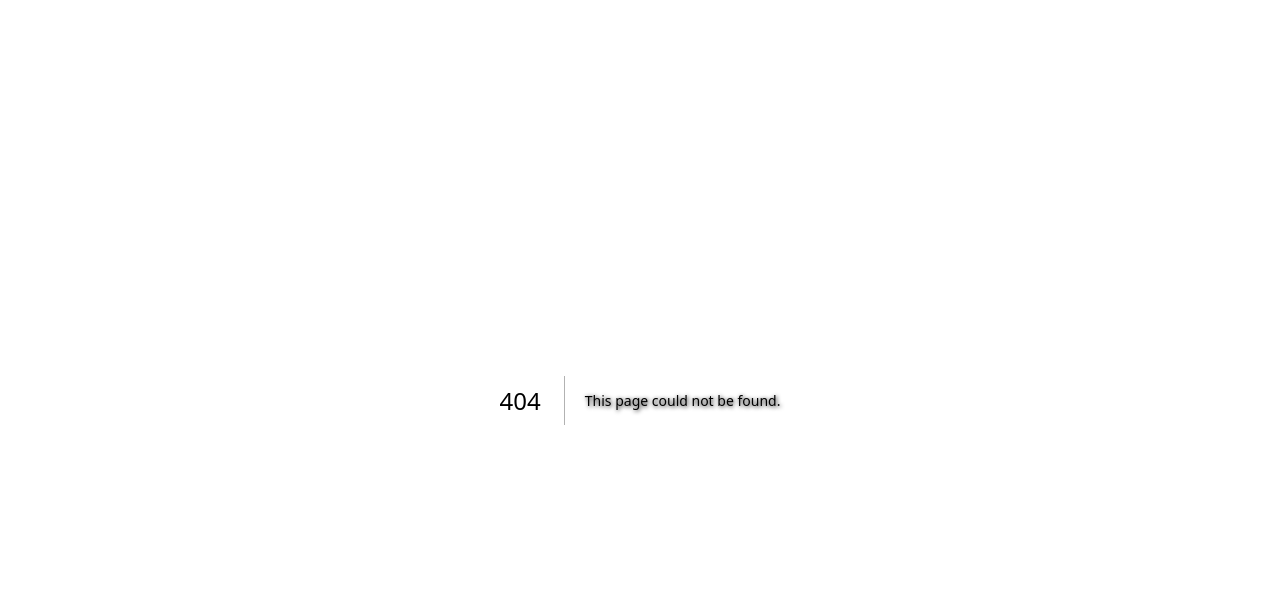
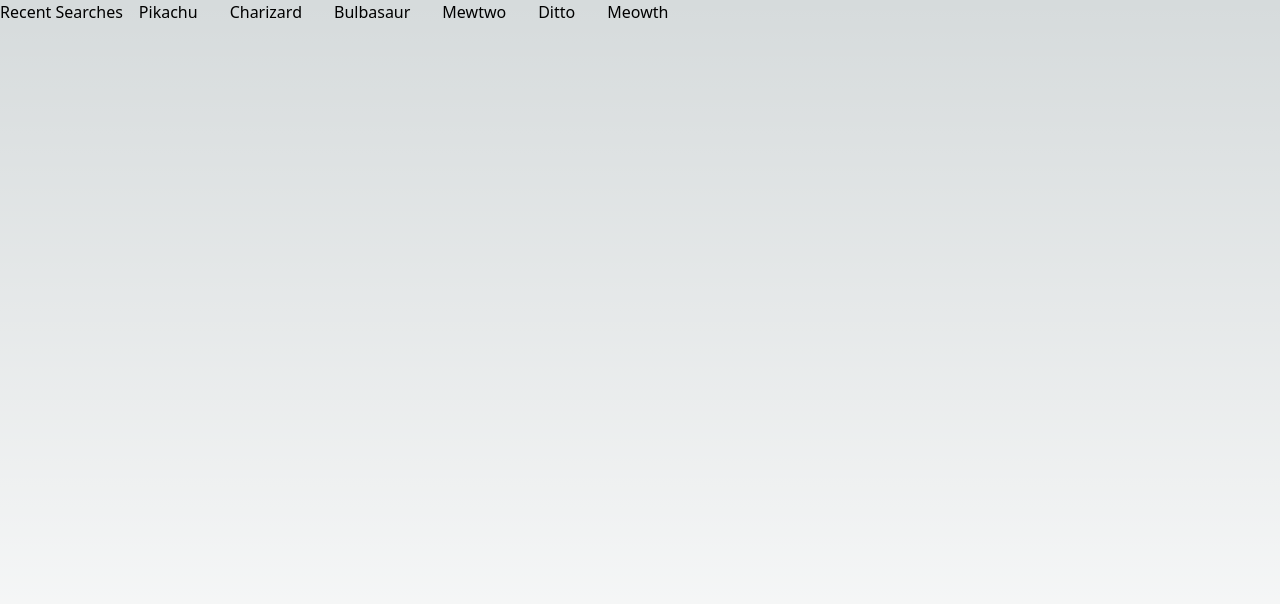
Before and after one commit to kmantan/personal-page, a Next.js app: page /apps/keenans-pokedex/RecentSearches in a window 1280 px wide. Before the commit this address had no page. Shown: the top 604 px of the page. Built offline with nearby package versions, Linux system fonts and the light colour scheme.

Commit message:
Started a recent searches component

```diff
--- a/src/pages/apps/keenans-pokedex/Pokedex.jsx
+++ b/src/pages/apps/keenans-pokedex/Pokedex.jsx
@@ -4,6 +4,7 @@ import Display from './Display.jsx';
 import Ditto from './../../../DefaultPokemon.js';
 import ScrollForMore from './../../../commonFunctionalities/ScrollForMore.jsx';
 import MovesDisplay from './MovesDisplay.jsx';
+import RecentSearches from './RecentSearches.jsx';
 
 
 
@@ -30,6 +31,7 @@ class KeenansPokedex extends React.Component {
       <div className="relative h-full flex flex-col items-center lg:w-1/3">
         <h2 className="h-1/6 flex items-center justify-center w-full">Keenan&apos;s Pokedex</h2>
         <Search updatePokemon={this.updatePokemon} className="h-5/6"/>
+        {/* <RecentSearches updatePokemon={this.updatePokemon}/> */}
         <div className="flex flex-row justify-between w-full">
           <Display currentPokemon={this.state.currentPokemon}/>
           <div className="pokeMoveList">
--- /dev/null
+++ b/src/pages/apps/keenans-pokedex/RecentSearches.jsx
@@ -0,0 +1,24 @@
+import React from 'react';
+
+export default function RecentSearches({updatePokemon}){
+  const recents = ['Pikachu', 'Charizard', 'Bulbasaur', 'Mewtwo', 'Ditto', 'Meowth'];
+
+  return (
+    <table className="invisible block w-0 md:visible inline">
+      <tbody>
+        <tr className="flex flex-row">
+          <td>Recent Searches</td>
+            {recents.map((recentPokemon) => {
+              return (
+                <td key={recentPokemon}
+                  onClick={(e) => {
+                  updatePokemon(e.target.innerText.toLowerCase());
+                  }}
+                  className="m-4 mt-0">{recentPokemon}</td>
+                )
+              })}
+        </tr>
+      </tbody>
+    </table>
+  );
+};
```
